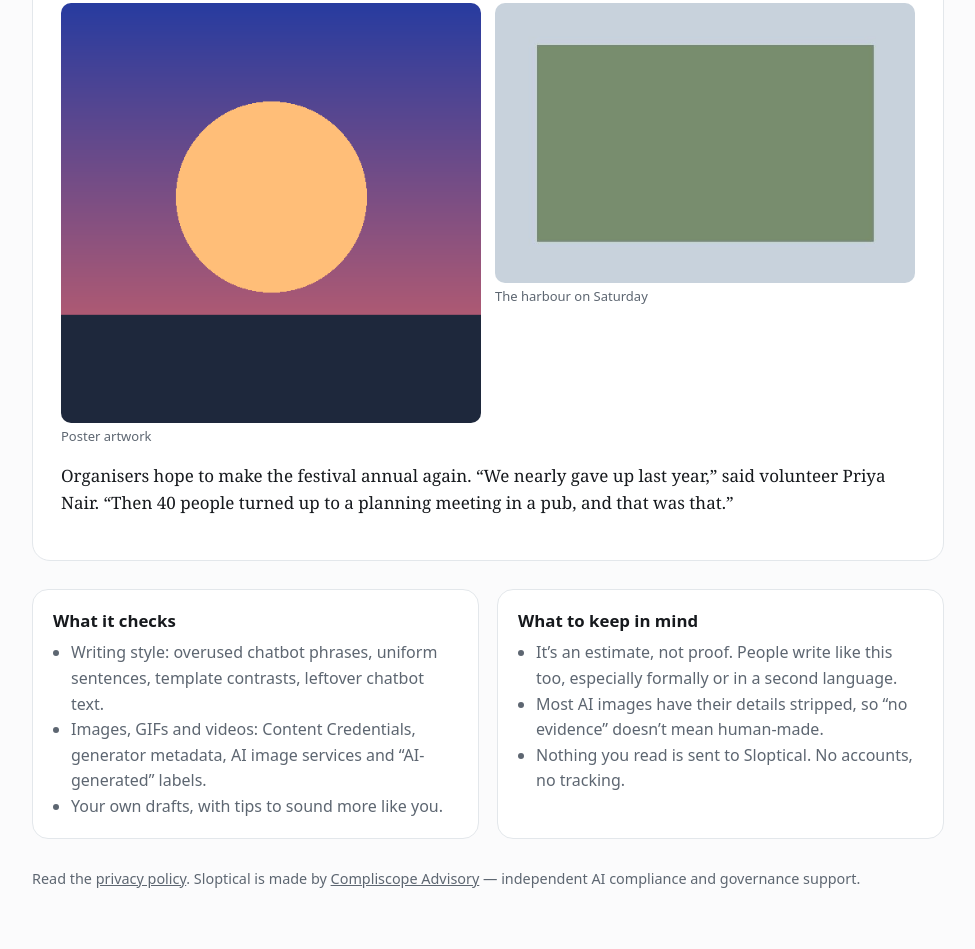
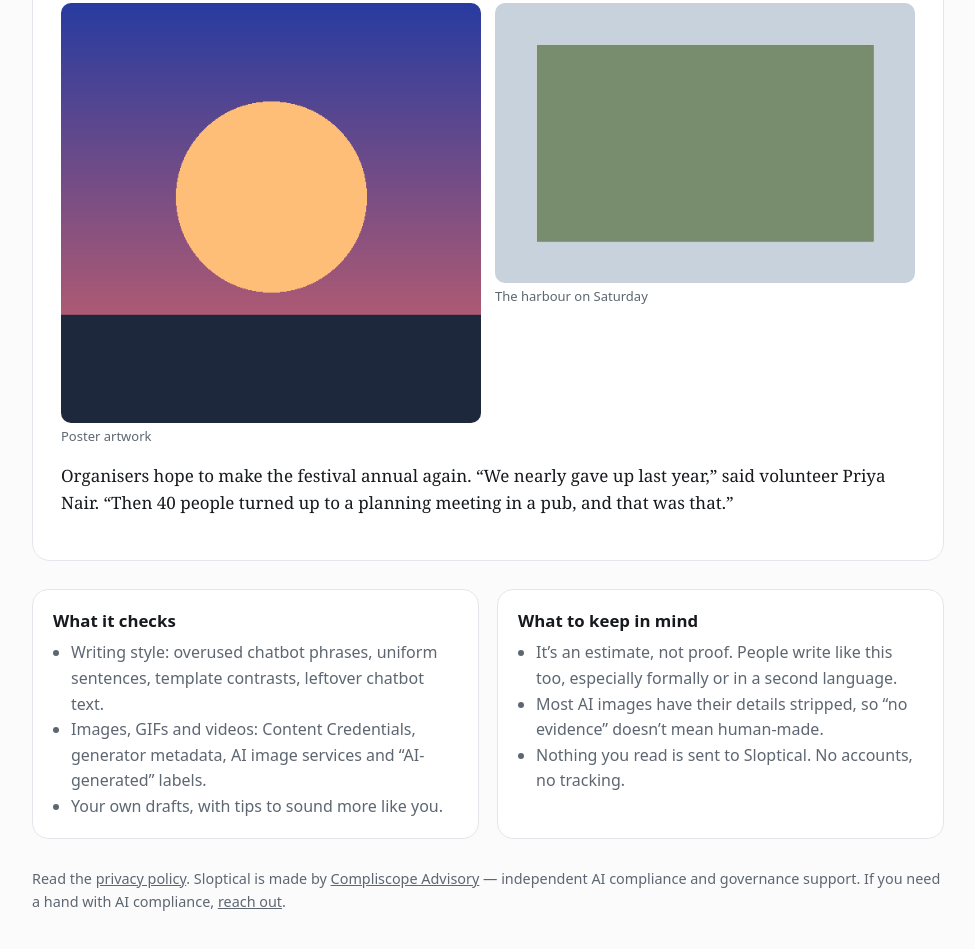
Before and after one commit to suhaimizainalshah/Sloptical, a browser extension: page welcome.html in a window 1280 px wide. Shown: the part 973-1922 px from the top of the page, without its empty margins (152-1127 px from the left). Drawn offline with Linux system fonts and the light colour scheme.

Commit message:
Add Compliscope Advisory call to action on the welcome page and listing
- welcome page: 'If you need a hand with AI compliance, reach out'
  added to the made-by line at the foot of the page
- store listing: 'Need AI compliance support? Reach out at
  Compliscope Advisory' at the end of the description

```diff
--- a/welcome.html
+++ b/welcome.html
@@ -60,7 +60,7 @@ h2{font-size:1.5rem;letter-spacing:-.02em;margin:48px 0 10px}
   <div class="box"><h3>What it checks</h3><ul><li>Writing style: overused chatbot phrases, uniform sentences, template contrasts, leftover chatbot text.</li><li>Images, GIFs and videos: Content Credentials, generator metadata, AI image services and “AI-generated” labels.</li><li>Your own drafts, with tips to sound more like you.</li></ul></div>
   <div class="box"><h3>What to keep in mind</h3><ul><li>It’s an estimate, not proof. People write like this too, especially formally or in a second language.</li><li>Most AI images have their details stripped, so “no evidence” doesn’t mean human-made.</li><li>Nothing you read is sent to Sloptical. No accounts, no tracking.</li></ul></div>
 </section>
-<p style="margin-top:28px;color:var(--muted);font-size:.9rem">Read the <a href="https://github.com/suhaimizainalshah/Sloptical/blob/main/privacy.html" target="_blank" rel="noopener" style="color:inherit">privacy policy</a>. Sloptical is made by <a href="https://suhaimizainalshah.github.io/Compliscope-Advisory/" target="_blank" rel="noopener" style="color:inherit">Compliscope Advisory</a> — independent AI compliance and governance support.</p>
+<p style="margin-top:28px;color:var(--muted);font-size:.9rem">Read the <a href="https://github.com/suhaimizainalshah/Sloptical/blob/main/privacy.html" target="_blank" rel="noopener" style="color:inherit">privacy policy</a>. Sloptical is made by <a href="https://suhaimizainalshah.github.io/Compliscope-Advisory/" target="_blank" rel="noopener" style="color:inherit">Compliscope Advisory</a> — independent AI compliance and governance support. If you need a hand with AI compliance, <a href="https://suhaimizainalshah.github.io/Compliscope-Advisory/" target="_blank" rel="noopener" style="color:inherit">reach out</a>.</p>
 </div>
 <script src="detector.js"></script><script src="media.js"></script><script src="content.js"></script>
 <script src="welcome.js"></script>
```
Also changed, not shown: 1 other file.
